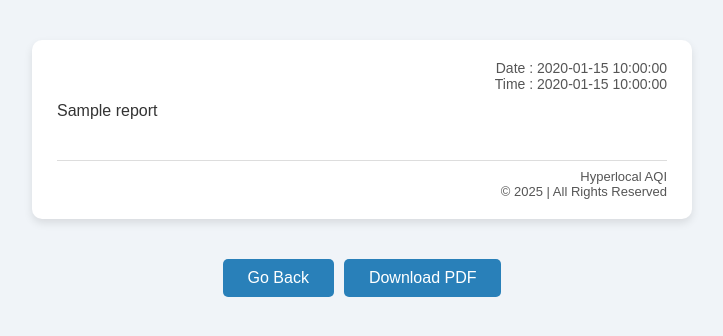
After one commit to adityaB-code100/AQI-predictor, a Flask app: template templates/report.html in a window 1280 px wide. The commit adds this page. Shown: the top 336 px of the page, without its empty margins (278-1001 px from the left). Run offline with Flask 3, Linux system fonts and the light colour scheme; the template is opened without the code that fills it: most values are stand-ins (such as "Sample title", 1, 10 or a date in 2020); parts of the project's set-up code (start-up, migrations or seed data) failed here and were passed over; some libraries are stand-ins or nearby versions.

Commit message:
report Added

```diff
--- a/main.py
+++ b/main.py
@@ -4,22 +4,25 @@ from werkzeug.security import generate_password_hash, check_password_hash
 from bson.objectid import ObjectId
 from functools import wraps
 from Fastserver import save_or_update_data
+import os,json
+#from config_loader import config
+
 # AQI imports
 from datetime import datetime
 # #from get_map import mapgenerator
-# #from data_function import next_seven_days
+from get_report import get_report
 from get_from_db import get_aqi_data, get_aqi_by_village
-# from filter_function import filter_off, classify_pollutants
-# from data_graph import create_aqi_forecast_chart
-# from get_avg_graph import plot_monthly_aqi
-# from get_user import get_data
+from google import genai
+from google.genai import types
+
 from get_health_alert import get_health_alert
 app = Flask(__name__)
 app.secret_key = "secretkey"
 
-# MongoDB Config
+# # MongoDB Config
 app.config["MONGO_URI"] = "mongodb://localhost:27017/AQI_Project"
 mongo = PyMongo(app)
+
 
 # Collections
 users_collection = mongo.db.users
@@ -158,7 +161,7 @@ def edit_profile():
 
             users_collection.update_one({"_id": user["_id"]}, {"$set": update_data})
             flash("Profile updated successfully!", "success")
-            return redirect(url_for("dashboard"))
+            return redirect(url_for("profile"))
 
         return render_template("edit_personal.html", user=user)
 
@@ -176,7 +179,7 @@ def edit_profile():
 
             institutions_collection.update_one({"_id": inst["_id"]}, {"$set": update_data})
             flash("Institution profile updated successfully!", "success")
-            return redirect(url_for("dashboard"))
+            return redirect(url_for("profile"))
 
         return render_template("edit_institution.html", inst=inst)
 
@@ -285,12 +288,38 @@ def coverage():
                  db_name="AQI_Project", collection_name="processed_data")
     return render_template(
         'coverage.html',
-        # worst_aqi=worst_aqi,
-        # best_aqi=best_aqi,
+
           **dict1,
-         # map_name=
 
     )
 
+
+
+
+@app.route('/generate', methods=['POST'])
+def generate():
+    # Collect all form data
+    village=None
+    if request.method == "POST":
+        village = request.form.get("village")
+        date = request.form.get("date")
+    report=get_report(village, date)
+
+
+
+    # Get current date and time (separate date and time)
+    now = datetime.now()
+    current_date = now.strftime("%d-%m-%Y")
+    current_time = now.strftime("%H:%M:%S")
+
+    return render_template(
+        'report.html',
+        report=report,
+        current_date=current_date,
+        current_time=current_time
+    )
+
+
+
 if __name__ == "__main__":
     app.run(debug=True)
--- a/templates/edit_institution.html
+++ b/templates/edit_institution.html
@@ -21,7 +21,7 @@
       <input name="contact" value="{{ inst.contact }}" pattern="[0-9]{10}" maxlength="10" class="w-full rounded-lg border px-3 py-2" required />
     </div>
     <div class="flex items-center justify-end gap-2">
-      <a href="{{ url_for('dashboard') }}" class="px-4 py-2 rounded-lg border">Cancel</a>
+      <a href="{{ url_for('profile') }}" class="px-4 py-2 rounded-lg border">Cancel</a>
       <button class="px-4 py-2 rounded-lg bg-gray-900 text-white">Save</button>
     </div>
   </form>
--- a/templates/edit_personal.html
+++ b/templates/edit_personal.html
@@ -15,7 +15,7 @@
     <div>
       <label class="block text-sm mb-1">Village</label>
       <select name="village" class="w-full rounded-lg border px-3 py-2" required>
-        {% set villages = ['Village 1','Village 2','Nanded','Pune'] %}
+        {% set villages = ['Nashik','Mumbai','Nanded','Pune','Nagpur'] %}
         {% for v in villages %}
           <option value="{{ v }}" {% if user.village == v %}selected{% endif %}>{{ v }}</option>
         {% endfor %}
@@ -34,7 +34,7 @@
       <input name="age" type="number" value="{{ user.age }}" min="1" max="120" class="w-full rounded-lg border px-3 py-2" required />
     </div>
     <div class="flex items-center justify-end gap-2">
-      <a href="{{ url_for('dashboard') }}" class="px-4 py-2 rounded-lg border">Cancel</a>
+      <a href="/profile" class="px-4 py-2 rounded-lg border">Cancel</a>
       <button class="px-4 py-2 rounded-lg bg-gray-900 text-white">Save</button>
     </div>
   </form>
--- /dev/null
+++ b/templates/report.html
@@ -0,0 +1,172 @@
+<!DOCTYPE html>
+<html>
+
+<head>
+    <script src="https://cdnjs.cloudflare.com/ajax/libs/html2canvas/1.4.1/html2canvas.min.js"></script>
+    <script src="https://cdnjs.cloudflare.com/ajax/libs/jspdf/2.5.1/jspdf.umd.min.js"></script>
+    <style>
+        body {
+            font-family: Arial, sans-serif;
+            background-color: #f0f4f8;
+            margin: 0;
+            padding: 40px 40px;
+            padding-left: 310px;
+            /* left padding */
+            padding-right: 310px;
+            /* right padding */
+            color: #333;
+        }
+
+        h1 {
+            text-align: center;
+            color: #2c3e50;
+            margin-bottom: 20px;
+        }
+
+        .section {
+            background-color: #ffffff;
+            padding: 20px 25px;
+            margin-bottom: 20px;
+            border-radius: 10px;
+            box-shadow: 0px 4px 8px rgba(0, 0, 0, 0.1);
+        }
+
+        h2 {
+            color: #2980b9;
+            border-bottom: 2px solid #2980b9;
+            padding-bottom: 5px;
+        }
+
+        p {
+            line-height: 1.6;
+            margin: 10px 0;
+        }
+
+        table {
+            width: 100%;
+            border-collapse: collapse;
+            margin-top: 10px;
+            margin-bottom: 10px;
+        }
+
+        th,
+        td {
+            border: 1px solid #ddd;
+            padding: 8px 12px;
+            text-align: left;
+        }
+
+        th {
+            background-color: #2980b9;
+            color: white;
+        }
+
+        tr:nth-child(even) {
+            background-color: #f2f6fa;
+        }
+
+        a,
+        button {
+            display: inline-block;
+            margin-top: 20px;
+            text-decoration: none;
+            background-color: #2980b9;
+            color: white;
+            padding: 10px 25px;
+            border-radius: 5px;
+            border: none;
+            cursor: pointer;
+            font-size: 16px;
+            transition: background-color 0.3s ease;
+        }
+
+        a:hover,
+        button:hover {
+            background-color: #1f618d;
+        }
+
+        .button-container {
+            display: flex;
+            gap: 10px;
+            justify-content: center;
+        }
+
+        .section pre {
+            display: none;
+        }
+
+        .section pre:first-of-type {
+            display: none;
+        }
+
+        .report-footer {
+            text-align: right;
+            margin-top: 40px;
+            font-size: 13px;
+            color: #555;
+            border-top: 1px solid #ddd;
+            padding-top: 8px;
+        }
+    </style>
+</head>
+
+<body>
+
+    <div class="section" id="report-section">
+        <div
+            style="display: flex; justify-content: flex-end; flex-direction: column; font-size: 14px; color: #555; margin-bottom: 10px; text-align: right;">
+            <div>Date : {{ current_date }}</div>
+            <div>Time : {{ current_time }}</div>
+        </div>
+
+        {{ report | safe }}
+
+        <div class="report-footer">
+            <div>Hyperlocal AQI</div>
+            <div>© 2025 | All Rights Reserved</div>
+        </div>
+
+    </div>
+
+
+    <div class="button-container">
+        <a href="/">Go Back</a>
+        <button onclick="downloadPDF()">Download PDF</button>
+    </div>
+
+    <script>
+        async function downloadPDF() {
+            const { jsPDF } = window.jspdf;
+            const reportElement = document.getElementById("report-section");
+
+            const pdf = new jsPDF('p', 'mm', 'a4');
+            const pdfWidth = pdf.internal.pageSize.getWidth();
+            const pdfHeight = pdf.internal.pageSize.getHeight();
+
+            const canvas = await html2canvas(reportElement, { scale: 2, useCORS: true, allowTaint: true });
+            const imgData = canvas.toDataURL('image/png');
+
+            const imgProps = pdf.getImageProperties(imgData);
+            const imgWidth = pdfWidth;
+            const imgHeight = (imgProps.height * pdfWidth) / imgProps.width;
+
+            let heightLeft = imgHeight;
+            let position = 0;
+
+            while (heightLeft > 0) {
+                pdf.addImage(imgData, 'PNG', 0, position, imgWidth, imgHeight);
+                heightLeft -= pdfHeight;
+                position -= pdfHeight;
+
+                if (heightLeft > 0) {
+                    pdf.addPage();
+                }
+            }
+
+            pdf.save('Air_Quality_Report_{{ current_date }}_{{ current_time }}.pdf');
+        }
+
+    </script>
+</body>
+
+</html>
```
Also changed, not shown: get_report.py (added, +68 -0 lines), templates/config.json (deleted, +0 -10 lines), templates/profile.html (+32 -13 lines), 1 other file.
